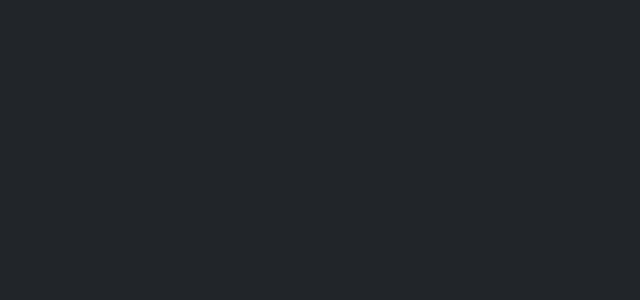
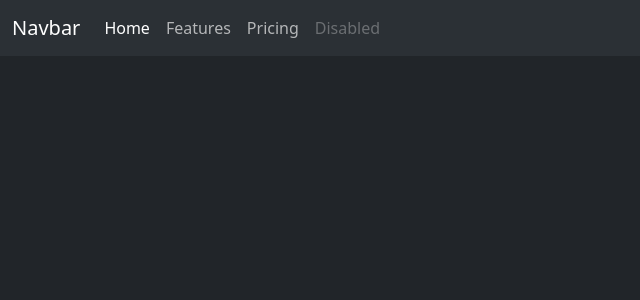
Before and after one commit to Sebastian-ivaniczki/vite-boolfolio, a Vue app: page / in a window 1280 px wide. Shown: the top 300 px of the page, without its empty margins (0-640 px from the left). Built offline with nearby package versions, Linux system fonts and the light colour scheme.

Commit message:
add App header

```diff
--- a/src/App.vue
+++ b/src/App.vue
@@ -1,8 +1,17 @@
 <script>
-
+import AppHeader from './components/AppHeader.vue';
+export default {
+  name: 'App',
+  components: {AppHeader}
+};
 </script>
 
 <template>
 
+  <AppHeader></AppHeader>
 
 </template>
+
+<style>
+/* style */
+</style>
--- /dev/null
+++ b/src/components/AppHeader.vue
@@ -0,0 +1,37 @@
+<script>
+    export default {
+        name: 'AppHeader'
+    };
+</script>
+
+<template>
+    <nav class="navbar navbar-expand-lg bg-body-tertiary">
+        <div class="container-fluid">
+            <a class="navbar-brand" href="#">Navbar</a>
+            <button class="navbar-toggler" type="button" data-bs-toggle="collapse" data-bs-target="#navbarNav" aria-controls="navbarNav" aria-expanded="false" aria-label="Toggle navigation">
+            <span class="navbar-toggler-icon"></span>
+            </button>
+            <div class="collapse navbar-collapse" id="navbarNav">
+            <ul class="navbar-nav">
+                <li class="nav-item">
+                <a class="nav-link active" aria-current="page" href="#">Home</a>
+                </li>
+                <li class="nav-item">
+                <a class="nav-link" href="#">Features</a>
+                </li>
+                <li class="nav-item">
+                <a class="nav-link" href="#">Pricing</a>
+                </li>
+                <li class="nav-item">
+                <a class="nav-link disabled">Disabled</a>
+                </li>
+            </ul>
+            </div>
+        </div>
+    </nav>
+
+</template>
+
+<style>
+/* style */
+</style>
```
